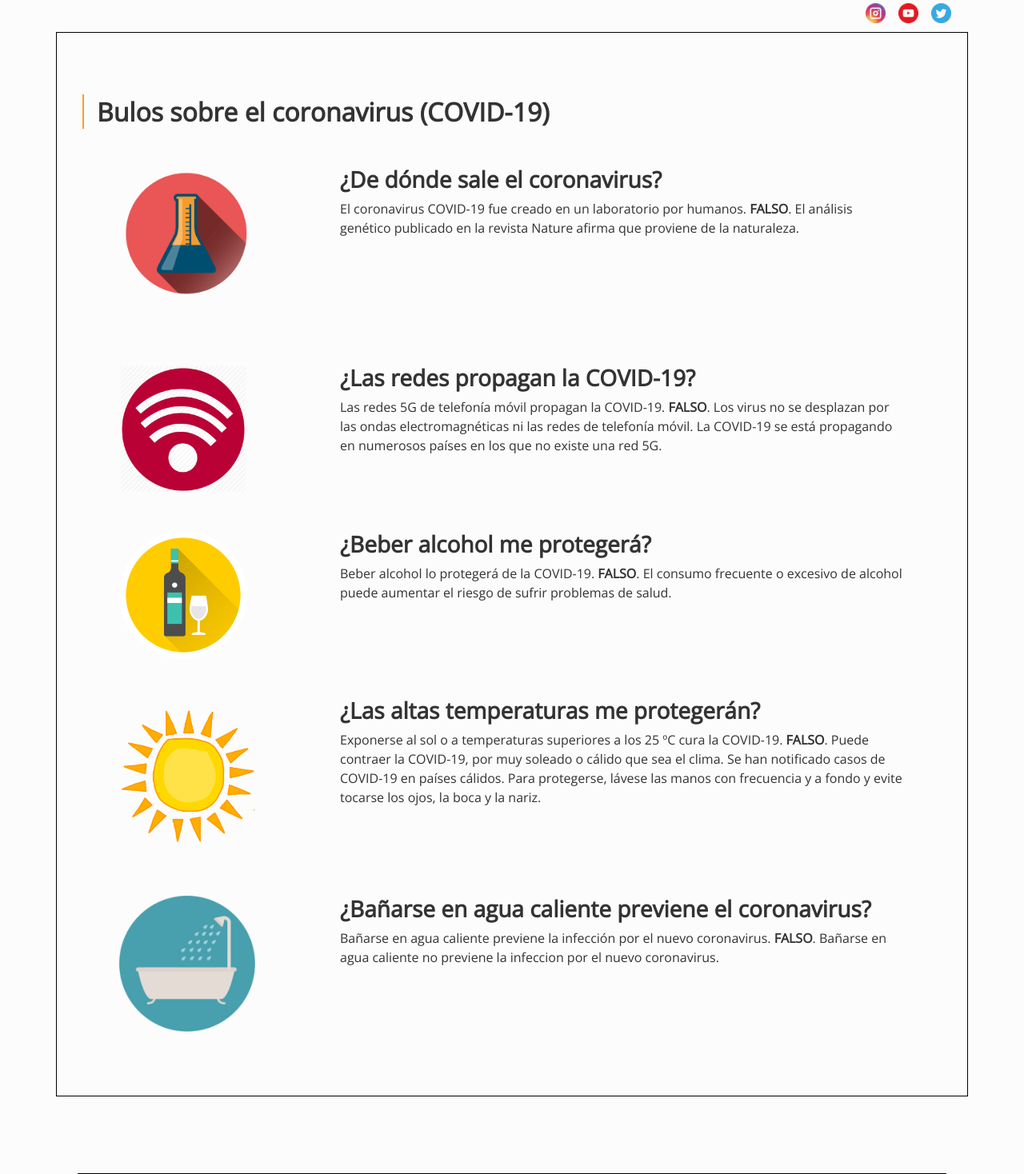
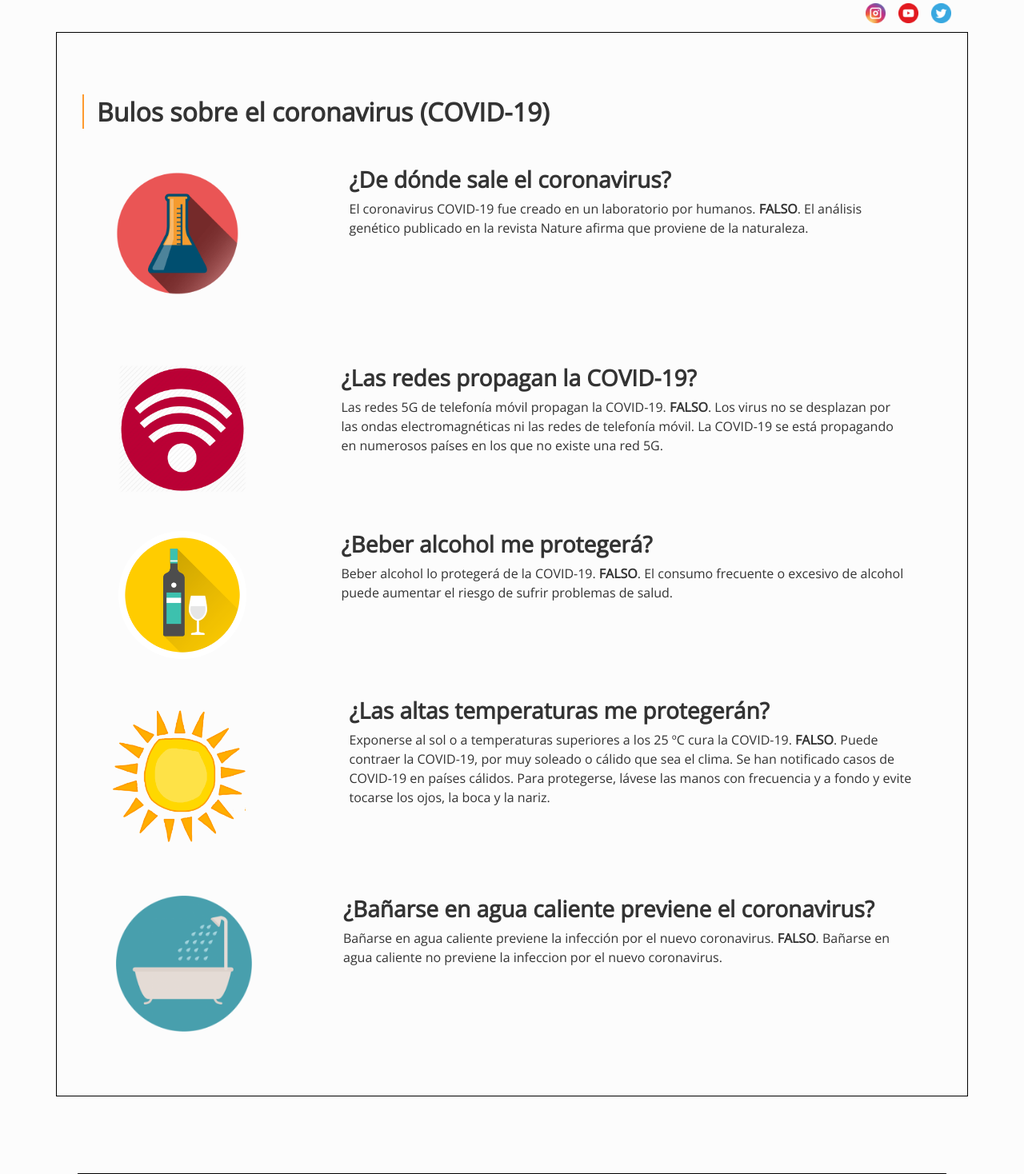
Before and after one commit to BestCobid19/Pagina-Web, a PHP site: page /bulos.php in a window 1280 px wide. Shown: the part 296-1764 px from the top of the page at 80% size. Run offline with PHP 8.4, Linux system fonts and the light colour scheme; some libraries are stand-ins or nearby versions.

Commit message:
corrección imagenes

```diff
--- a/bulos.php
+++ b/bulos.php
@@ -17,7 +17,7 @@ include('header.php');
     <div class="texto">
         <h2 class="texto"><span class="bordeIzquierdaFino"></span>Bulos sobre el coronavirus (COVID-19)</h2>
         <div class="row justify-content-around">
-            <div class="col-md-2 col-sm-12">
+            <div class="col-md-auto col-sm-12">
                 <img src="img/laboratorio.png" alt="" srcset="" width="200rem">
             </div>
             <div class="col-md-8 col-sm-12">
@@ -31,7 +31,7 @@ include('header.php');
         </div>
         <br><br>
         <div class="row justify-content-around">
-            <div class="col-md-2 col-sm-12">
+            <div class="col-md-auto col-sm-12">
                 <img src="img/wifi.png" alt="" srcset="" width="160rem">
             </div>
             <div class="col-md-8 col-sm-12">
@@ -45,7 +45,7 @@ include('header.php');
         </div>
         <br><br>
         <div class="row justify-content-around">
-            <div class="col-md-2 col-sm-12">
+            <div class="col-md-auto col-sm-12">
                 <img src="img/alcohol.png" alt="" srcset="" width="160rem">
             </div>
             <div class="col-md-8 col-sm-12">
@@ -62,7 +62,7 @@ include('header.php');
 
 
         <div class="row justify-content-around">
-            <div class="col-md-2 col-sm-12">
+            <div class="col-md-auto col-sm-12">
                 <img src="img/sol.png" alt="" srcset="" width="200rem">
             </div>
             <div class="col-md-8 col-sm-12">
@@ -76,7 +76,7 @@ include('header.php');
         </div>
         <br><br>
         <div class="row justify-content-around">
-            <div class="col-md-2 col-sm-12">
+            <div class="col-md-auto col-sm-12">
                 <img src="img/bañera.png" alt="" srcset="" width="170rem">
             </div>
             <div class="col-md-8 col-sm-12">
--- a/index.php
+++ b/index.php
@@ -25,7 +25,7 @@ include('header.php');
             <li> Información del gobierno</li>
             <li> www.thefitmedstudent.com</li>
         </div>
-        <div class="col-md-4 col-sm-12">
+        <div class="col-md-auto col-sm-12">
             <img src="img/informaticos3.jpg" alt="" srcset="" width="350rem">
         </div>
     </div>
--- a/lucha.php
+++ b/lucha.php
@@ -19,7 +19,7 @@ include('header.php');
         <h2 class="texto"><span class="bordeIzquierdaFino"></span>Medidas para ayudar a prevenir la propagación del COVID-19 si está enfermo</h2>
 
         <div class="row justify-content-around">
-            <div class="col-md-2 col-sm-12">
+            <div class="col-md-auto col-sm-12">
                 <img src="img/cama.png" alt="" srcset="">
             </div>
             <div class="col-md-8 col-sm-12">
@@ -36,7 +36,7 @@ include('header.php');
         <br><br>
 
         <div class="row justify-content-around">
-            <div class="col-md-2 col-sm-12">
+            <div class="col-md-auto col-sm-12">
                 <img src="img/familia.png" alt="" srcset="">
             </div>
             <div class="col-md-8 col-sm-12">
@@ -48,7 +48,7 @@ include('header.php');
         <br><br>
 
         <div class="row justify-content-around">
-            <div class="col-md-2 col-sm-12">
+            <div class="col-md-auto col-sm-12">
                 <img src="img/termometro.png" alt="" srcset="">
             </div>
             <div class="col-md-8 col-sm-12">
--- a/propaga.php
+++ b/propaga.php
@@ -18,7 +18,7 @@ include('header.php');
     <div class="texto">
         <h2 class="texto"><span class="bordeIzquierdaFino"></span>¿Cómo se propaga la COVID-19?</h2>
         <div class="row justify-content-around">
-            <div class="col-md-2 col-sm-12">
+            <div class="col-md-auto col-sm-12">
                 <img src="img/toseaotra.png" alt="" srcset="">
             </div>
 
```
Also changed, not shown: evitar_el_contagio.php (+5 -5 lines).
